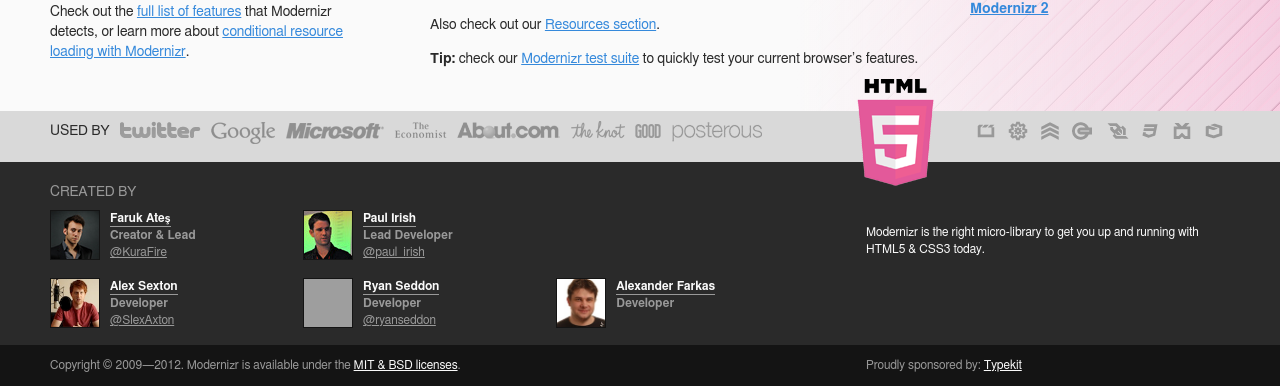
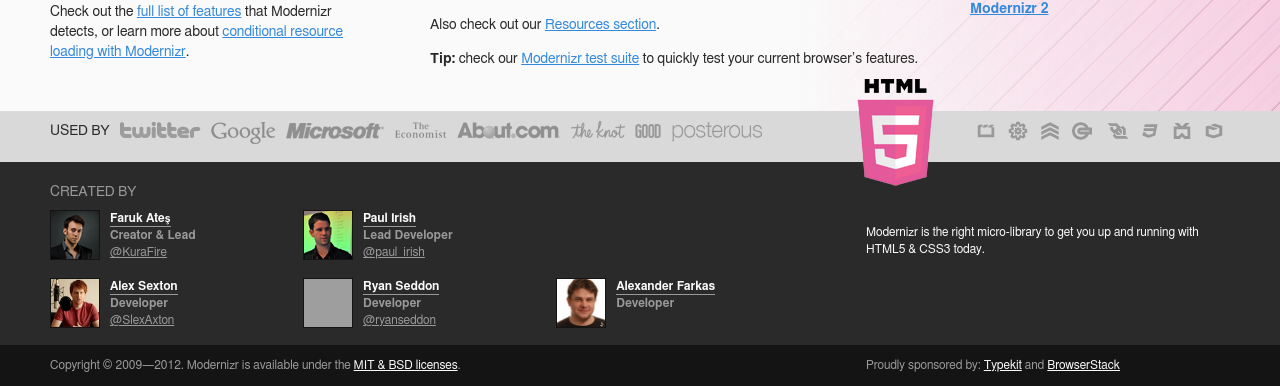
Before and after one commit to Modernizr/the-old-modernizr.com, a Jekyll site: the page built from index.html, in a window 1280 px wide, cut to the strip 636-1022 px from the top of the page. Built offline with Jekyll 4.4.1, drawn with Linux system fonts in a browser that asks for light colours; nearby versions of some CDN libraries; Markdown is read by kramdown in place of the engine named in the settings; grey boxes are pictures that could not be loaded.

Commit message:
BrowserStack has come onboard as an awesome sponsor \o/

```diff
--- a/_layouts/default.html
+++ b/_layouts/default.html
@@ -122,7 +122,7 @@
 
       <section id="the-end">
          <div class="container">
-            <p class="sponsors">Proudly sponsored by: <a href="http://typekit.com/" class="sponsor wt">Typekit</a></p>
+            <p class="sponsors">Proudly sponsored by: <a href="http://typekit.com/" class="sponsor wt">Typekit</a> and <a href="http://www.browserstack.com/" class="sponsor wt">BrowserStack</a></p>
             <!-- TODO: <a href="#credits" id="credits">credits</a> -->
             <p class="copyright" role="contentinfo">Copyright © 2009—2012. Modernizr is available under the <a href="/license/" class="wt">MIT &amp; BSD licenses</a>.</p>
          </div>
```
